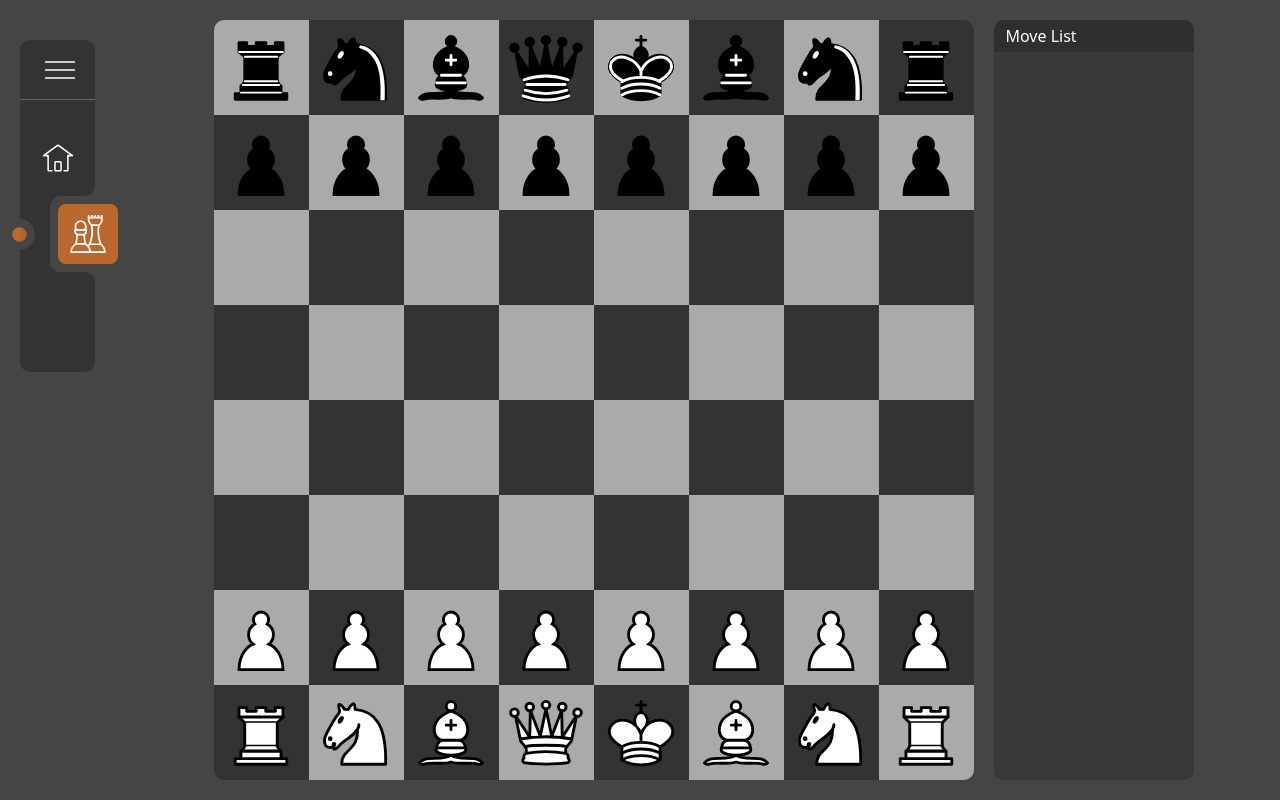
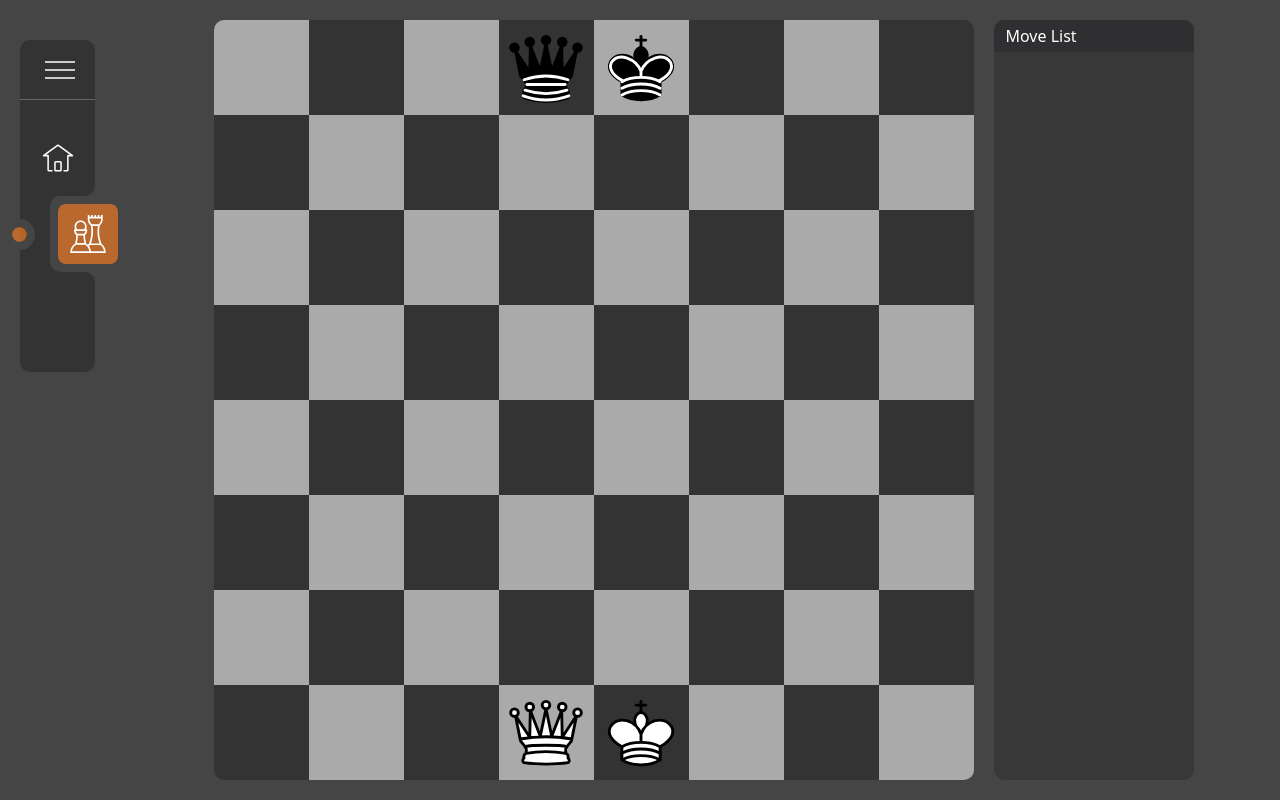
Before and after one commit to Kyryloloshka/Chess-2.0-Next.js, a Next.js app: page /play in a window 1280 px wide. Built offline with nearby package versions, Linux system fonts and the light colour scheme.

Commit message:
add simple modal to restart

```diff
--- a/src/app/play/page.tsx
+++ b/src/app/play/page.tsx
@@ -23,11 +23,13 @@ export default function Play() {
 		newBoard.initCells()
     newBoard.addFigures()
 		setBoard(newBoard)
+    setMovesList([])
 	}
 
   useEffect(() => {
 		restart()
 	}, [])
+
   return (
     <div className="p-5 gap-5 flex justify-center">
       <div className="flex-center rounded-[10px] flex-auto relative max-w-[calc(100dvh-2.5rem)] max-h-[calc(100dvh-2.5rem)] overflow-hidden  self-start">
@@ -37,6 +39,7 @@ export default function Play() {
           swapPlayers={swapPlayers}
           currentPlayer={currentPlayer}
           setMovesList={setMovesList}
+          restart={restart}
         />
       </div>
       <div className=" bg-[#00000030] custom-scrollbar rounded-[10px] min-h-full max-h-[calc(100vh-2.5rem)] overflow-y-auto overflow-x-hidden">
--- a/src/components/ChessBoard.tsx
+++ b/src/components/ChessBoard.tsx
@@ -7,7 +7,8 @@ import { Cell } from '@/lib/models/Cell';
 import PawnPromotionModal from './PawnPromotionModal';
 import { Figure, FigureNames } from '@/lib/models/figures/Figure';
 import { Colors } from '@/lib/models/Colors';
-import { transformCoordinates } from '@/lib/utils';
+import Modal from "react-modal"
+import { PrimaryButton } from './PrimaryButton';
 
 interface ChessBoardProps {
   board: Board;
@@ -15,15 +16,16 @@ interface ChessBoardProps {
   currentPlayer: Player;
 	swapPlayers: Function;
 	setMovesList: Function;
+	restart: Function;
 }
 
-const ChessBoard = ({board, setBoard, currentPlayer, swapPlayers, setMovesList}: ChessBoardProps) => {
+const ChessBoard = ({board, setBoard, currentPlayer, swapPlayers, setMovesList, restart}: ChessBoardProps) => {
 	const [selectedCell, setSelectedCell] = useState<Cell>(null!)
 	const [isPawnPromotionModalOpen, setPawnPromotionModalOpen] = useState(false);
-
 	const [cellToUppendFigure, setCellToUppendFigure] = useState<Cell | null>(null);
-	const [isMate, setIsMate] = useState<boolean>(false);
 	const [isPat, setIsPat] = useState<boolean>(false);
+  const [isModalOpen, setIsModalOpen] = useState(false);
+  const [modalText, setModalText] = useState('');
 	const openPawnPromotionModal = (cell: Cell) => {
 		setPawnPromotionModalOpen(true);
 		setCellToUppendFigure(cell)
@@ -39,10 +41,12 @@ const ChessBoard = ({board, setBoard, currentPlayer, swapPlayers, setMovesList}:
 			swapPlayers()
 			setSelectedCell(null!)
 			updateBoard()
-			if (board.isMate(currentPlayer.color === Colors.BLACK ? Colors.WHITE : Colors.BLACK)) {
-				setIsMate(true);
-			} else if (board.isPat(currentPlayer.color === Colors.BLACK ? Colors.WHITE : Colors.BLACK)) {
+			const curPlayerColor = currentPlayer.color === Colors.BLACK ? Colors.WHITE : Colors.BLACK
+			if (board.isMate(curPlayerColor)) {
+				openModal("Mate", curPlayerColor);
+			} else if (board.isPat(curPlayerColor)) {
 				setIsPat(true);
+				openModal("Pat")
 			}
 			if (cell.figure?.name === FigureNames.PAWN && (cell.y === 7 || cell.y === 0)) {
 				openPawnPromotionModal(cell)
@@ -71,15 +75,22 @@ const ChessBoard = ({board, setBoard, currentPlayer, swapPlayers, setMovesList}:
 		const newBoard = board.getCopyBoard()
 		setBoard(newBoard)
 	}
+
+	const openModal = (caseEnd: string, curPlayerColor: Colors | null = null) => {
+		if (caseEnd === "Mate" && curPlayerColor) {
+			setModalText(curPlayerColor === Colors.WHITE ? "Black win" : "White win" );
+		} else {
+			setModalText("Draw");
+		}
+    setIsModalOpen(true);
+  };
+
+  const closeModal = () => {
+    setIsModalOpen(false);
+  };
   return (
     <div className="min-w-[250px] flex-auto flex-center">
 			<div className="relative flex-auto">
-				{<div className={`h-full w-full absolute left-0 top-0 text-3xl transition-all text-light-2 font-semibold pointer-events-none tracking-wider ${isMate && "bg-[#00000080]"} z-20 flex-center`}>
-					<span className={`opacity-0 ${isMate && "opacity-100"} transition-all`}>{currentPlayer.color === Colors.WHITE ? "Black win" : "White win"}</span>
-				</div>}
-				{<div className={`h-full w-full absolute left-0 top-0 text-3xl transition-all text-light-2 font-semibold pointer-events-none tracking-wider ${isPat && "bg-[#00000080]"} z-20 flex-center`}>
-					<span className={`opacity-0 ${isPat && "opacity-100"} transition-all`}>Draw</span>
-				</div>}
 				<div className="grid grid-rows-8 grid-cols-8 min-w-[200px] aspect-square select-none">
 					{board.cells.map((row, index) =>
 						<React.Fragment key={index}>
@@ -102,6 +113,15 @@ const ChessBoard = ({board, setBoard, currentPlayer, swapPlayers, setMovesList}:
 				onClose={closePawnPromotionModal}
 				cell={cellToUppendFigure}
 			/>
+			<Modal isOpen={isModalOpen}  style={{ overlay: { background: "#00000070" } }} className={"h-full pb-36 flex flex-center p-5"}>
+				<div className={`opacity-0 ${isPat && "opacity-100"} transition-all flex flex-col gap-5 items-center`}>
+					<span className='text-light-2 text-3xl font-semibold tracking-wider'>{modalText}</span>
+          <PrimaryButton onClick={() => {
+            restart()
+						closeModal()
+          }}>Restart</PrimaryButton>
+        </div>
+			</Modal>
     </div>
   )
 };
--- a/src/components/PawnPromotionModal.tsx
+++ b/src/components/PawnPromotionModal.tsx
@@ -1,7 +1,6 @@
-import { Figure, FigureNames } from '@/lib/models/figures/Figure';
-import React, { useState, useEffect } from 'react';
+import { FigureNames } from '@/lib/models/figures/Figure';
+import React from 'react';
 import Modal from 'react-modal';
-import { PrimaryButton } from './PrimaryButton';
 import { Cell } from '@/lib/models/Cell';
 import { Queen } from '@/lib/models/figures/Queen';
 import { Bishop } from '@/lib/models/figures/Bishop';
--- a/src/lib/models/Board.ts
+++ b/src/lib/models/Board.ts
@@ -137,10 +137,6 @@ export class Board {
 	}
 	public addFigures() {
 		this.addQueens()
-		this.addRooks()
-		this.addKnights()
-		this.addBishops()
-		this.addPawns()
 		this.addKings()
 	}
 }
```
